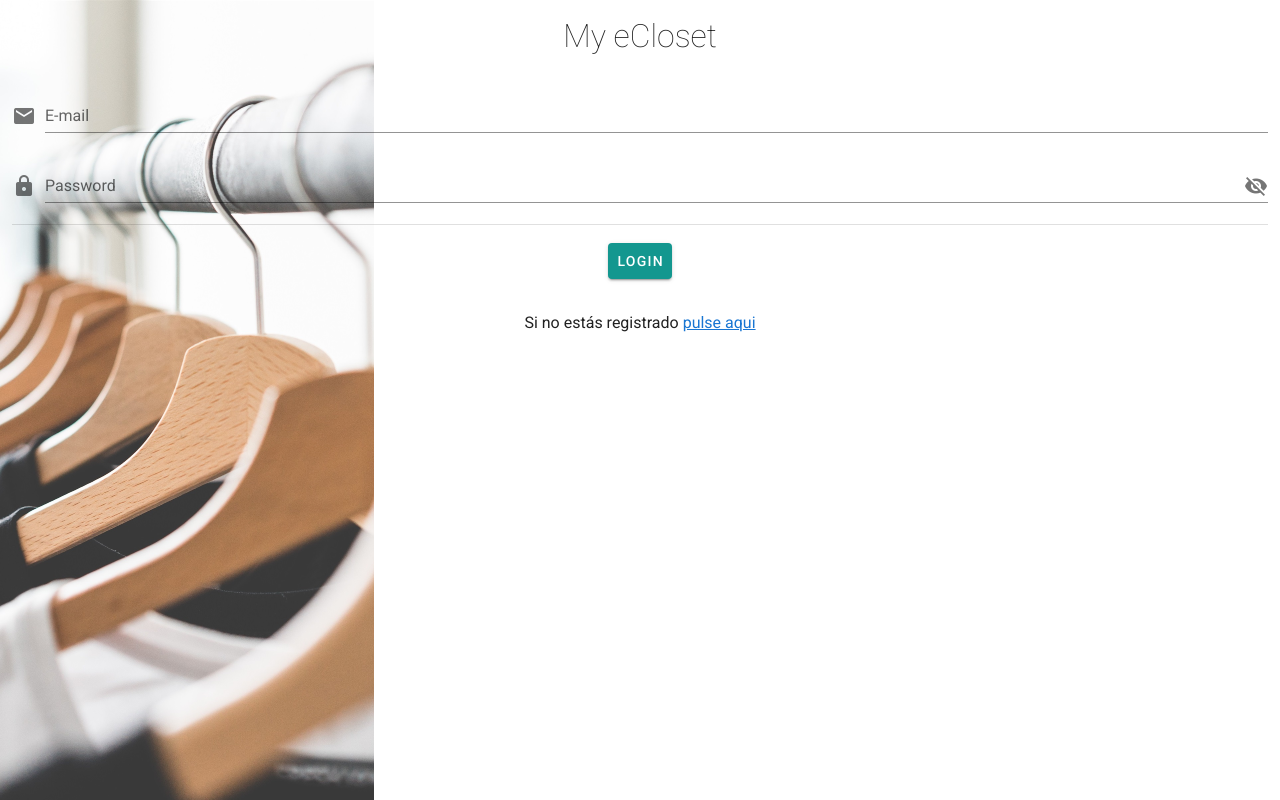
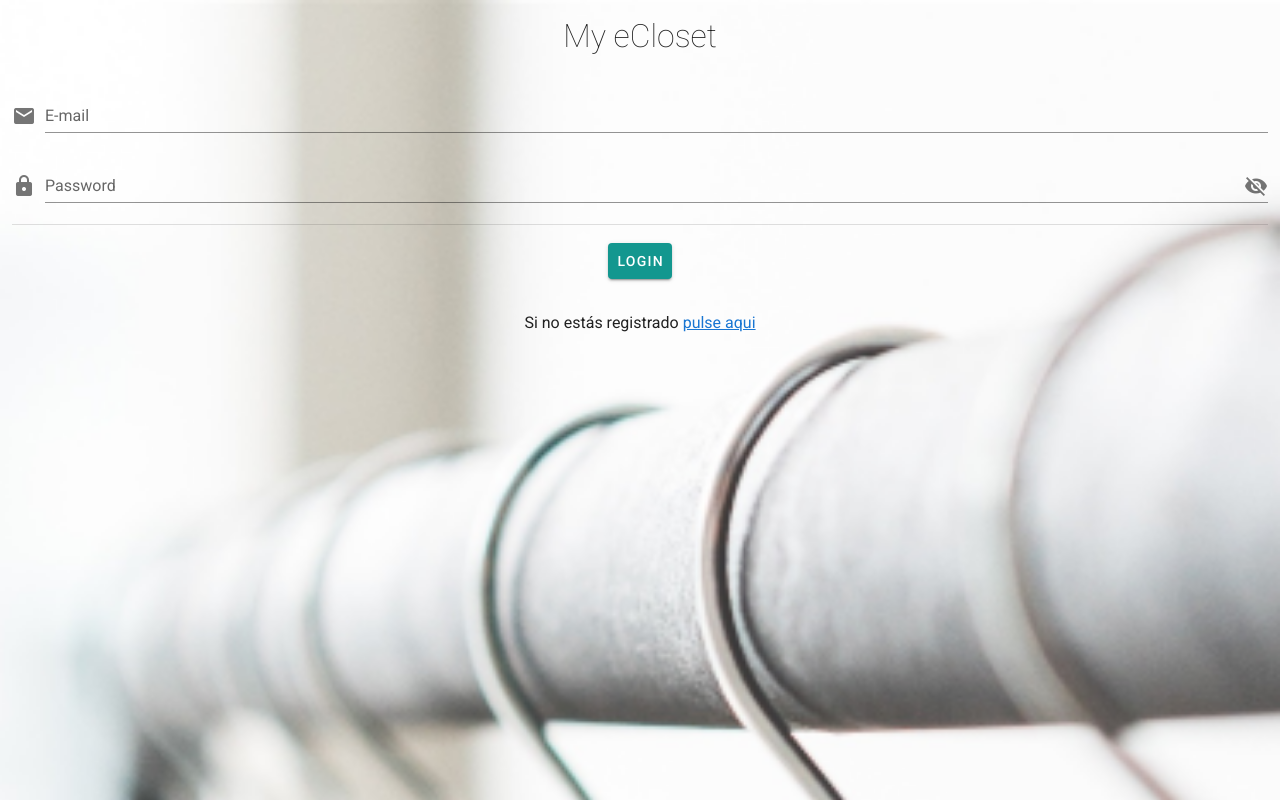
Before and after one commit to krla/My_ecloset_front, a Vue app: page / in a window 1280 px wide. Built offline with nearby package versions, Linux system fonts and the light colour scheme.

Commit message:
login now has full background

```diff
--- a/src/views/Login.vue
+++ b/src/views/Login.vue
@@ -84,6 +84,8 @@ export default {
 .login {
   background-image: url("../assets/fondo_auth.png");
   height: 100vh;
+  width: 100vw;
+  background-size: cover;
 }
 
 .button {
```
